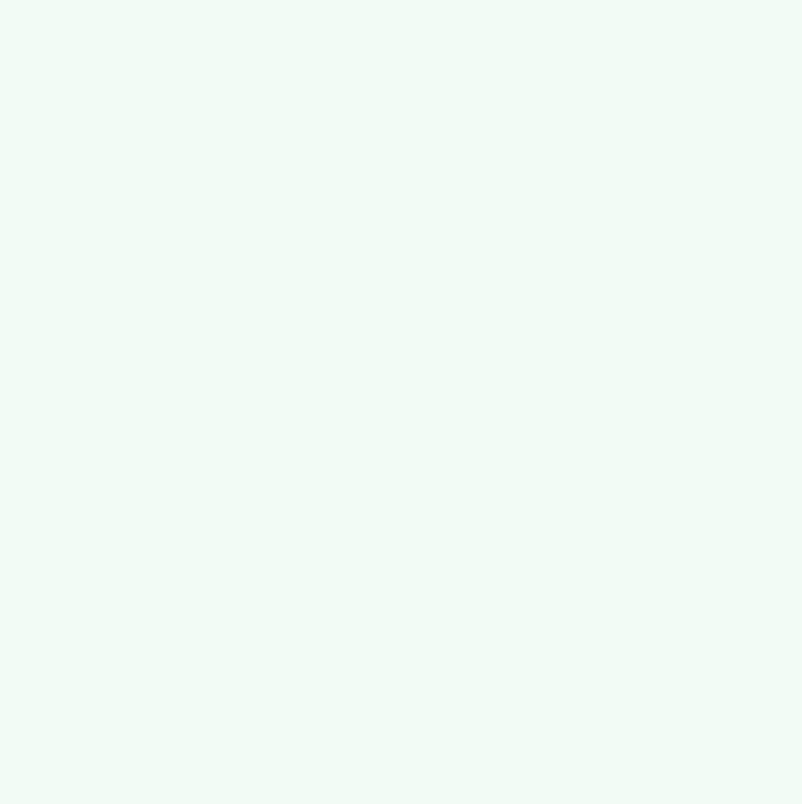
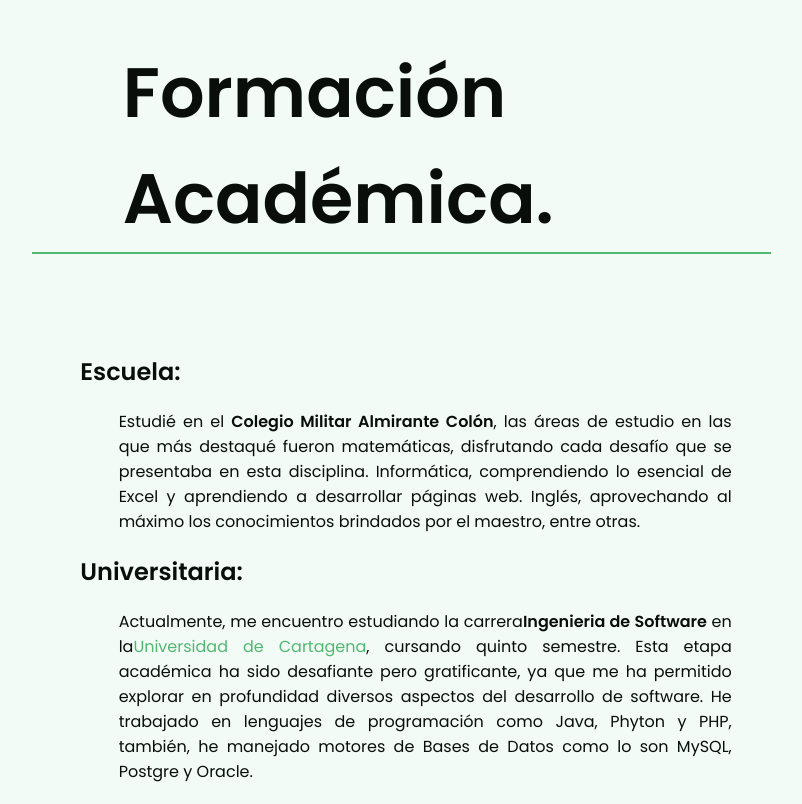
Before and after one commit to Dainerdev/portfolio-react, a React (Create React App) app: page / in a window 1280 px wide. Shown: the part 1620-2424 px from the top of the page, without its empty margins (234-1036 px from the left). Before the commit the page ends 1600 px from the top, so only its background shows below. Built offline with nearby package versions, Linux system fonts and the light colour scheme.

Commit message:
Seccion "formacion academica"

```diff
--- a/src/App.js
+++ b/src/App.js
@@ -3,6 +3,7 @@ import { FooterComponent } from "./components/footerComponent/FooterComponent";
 import { NavComponent } from "./components/navComponent/NavComponent";
 import { MainSection } from "./components/sections/main/MainSection";
 import { AboutSection } from "./components/sections/aboutMe/AboutSection";
+import { AcademySection } from "./components/sections/academy/AcademySection";
 
 function App() {
   return (
@@ -12,7 +13,7 @@ function App() {
       {/* Sections */}
       <MainSection />
       <AboutSection />
-
+      <AcademySection />
 
 
 
--- /dev/null
+++ b/src/components/sections/academy/AcademySection.css
@@ -0,0 +1,59 @@
+.format {
+    min-height: 100vh;
+    top: 0;
+    left: 0;
+    text-align: justify;
+}
+.format .container {
+    position: absolute;
+    left: 20%;
+    width: 70%;
+    padding-top: 60px;
+    color: var(--text-color);
+}
+.container .title {
+    max-width: 75%;
+    color: var(--text-color);
+}
+.title h3 {
+    position: relative;
+    left: 15%;
+    font-size: 70px;
+    font-weight: 600;
+}
+.container .line {
+    position: relative;
+    width: 110%;
+    height: 2px;
+    left: 10px;
+    background: #51B872;
+}
+.container .stage {
+    position: relative;
+    width: 90%;
+    margin-top: 20px;
+    padding: 20px;
+}
+.stage h3 {
+    position: relative;
+    left: 5%;
+    font-size: 24px;
+    font-weight: 600;
+    margin-top: 60px;
+}
+.stage .univ h3 {
+    margin-top: 20px;
+}
+.stage p {
+    position: relative;
+    margin-top: 20px;
+    left: 10%;
+    width: 80%;
+}
+.stage label {
+    font-weight: 600;
+}
+.stage .univ a {
+    text-decoration: none;
+    color: #51B872;
+}
--- /dev/null
+++ b/src/components/sections/academy/AcademySection.js
@@ -0,0 +1,42 @@
+import React from 'react';
+import "./AcademySection.css";
+
+export const AcademySection = () => {
+  return (
+    <div>
+        <section id="Formacion-Academica" class="format ">
+        <div class="container">
+            <div class="row">
+                <div class="title">
+                    <h3>Formación Académica.</h3>
+                    <div class="line"></div>
+                </div>
+                <div class="stage">
+                    <div class="escuela">
+                        <h3>Escuela:</h3>
+                        <p>Estudié en el <label>Colegio Militar Almirante Colón</label>, las áreas de estudio
+                            en las que más destaqué fueron matemáticas, disfrutando cada desafío
+                            que se presentaba en esta disciplina. Informática, comprendiendo lo esencial
+                            de Excel y aprendiendo a desarrollar páginas web. Inglés, aprovechando
+                            al máximo los conocimientos brindados por el maestro, entre otras.
+                        </p>
+                    </div>
+                    <div class="univ">
+                        <h3>Universitaria:</h3>
+                        <p>Actualmente, me encuentro estudiando la carrera
+                            <label>Ingenieria de Software</label> en la
+                            <a href="https://www.unicartagena.edu.co/" target="_blank"  rel="noreferrer noopener">Universidad de Cartagena</a>,
+                            cursando quinto semestre. Esta etapa académica ha sido desafiante pero
+                            gratificante, ya que me ha permitido explorar en profundidad diversos
+                            aspectos del desarrollo de software. He trabajado en lenguajes de programación
+                            como Java, Phyton y PHP, también, he manejado motores de Bases de Datos
+                            como lo son MySQL, Postgre y Oracle.
+                        </p>
+                    </div>
+                </div>
+            </div>
+        </div>
+    </section>
+    </div>
+  )
+}
```
